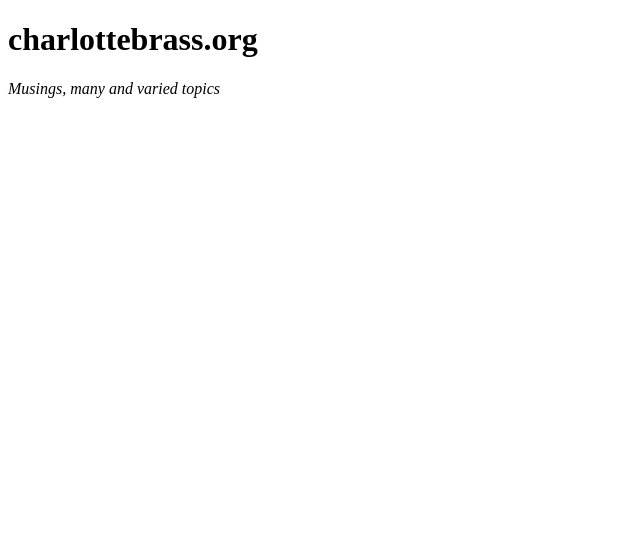
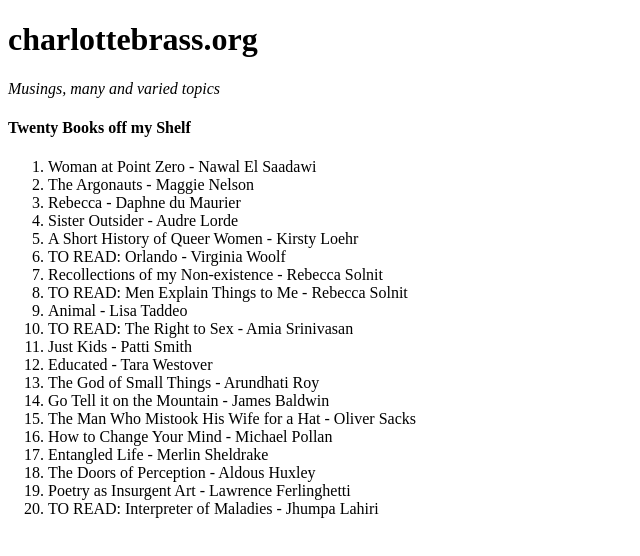
Before and after one commit to brassc/web_page, a plain HTML site: page index.html in a window 1280 px wide. Shown: the whole page, without its empty margins (0-640 px from the left). Drawn offline with Linux system fonts and the light colour scheme.

Commit message:
Add book list

```diff
--- a/index.html
+++ b/index.html
@@ -10,5 +10,36 @@
     <h1>charlottebrass.org </h1>
     <!-- tagline -->
     <p><em>Musings, many and varied topics</em></p>
+
+    <h4>Twenty Books off my Shelf</h4>
+    <ol>
+      <li>Woman at Point Zero - Nawal El Saadawi</li>
+      <li>The Argonauts - Maggie Nelson</li>
+      <li>Rebecca - Daphne du Maurier</li>
+      <li>Sister Outsider - Audre Lorde</li>
+      <li>A Short History of Queer Women - Kirsty Loehr</li>
+      <li>TO READ: Orlando - Virginia Woolf</li>
+      <li>Recollections of my Non-existence - Rebecca Solnit</li>
+      <li>TO READ: Men Explain Things to Me - Rebecca Solnit</li>
+      <!-- <li>Trauma and Recovery - Judith Hermann</li> -->
+      <!-- <li>The Body Keeps the Score - Bessel van der Kolk</li>-->
+      <!-- <li>Three Women - Lisa Taddeo</li> -->
+      <li>Animal - Lisa Taddeo</li>
+      <li>TO READ: The Right to Sex - Amia Srinivasan</li>
+      <li>Just Kids - Patti Smith</li>
+      <li>Educated - Tara Westover</li>
+      <li>The God of Small Things - Arundhati Roy</li>
+      <li>Go Tell it on the Mountain - James Baldwin</li>
+      <li>The Man Who Mistook His Wife for a Hat - Oliver Sacks</li>
+      <li>How to Change Your Mind - Michael Pollan</li>
+      <li>Entangled Life - Merlin Sheldrake</li>
+      <li>The Doors of Perception - Aldous Huxley</li>
+      <!--<li>Brave New World - Aldous Huxley</li> -->
+      <li>Poetry as Insurgent Art - Lawrence Ferlinghetti</li>
+      <li>TO READ: Interpreter of Maladies - Jhumpa Lahiri</li>
+    </ol>
+
+
+
 </body>
 </html>
```
